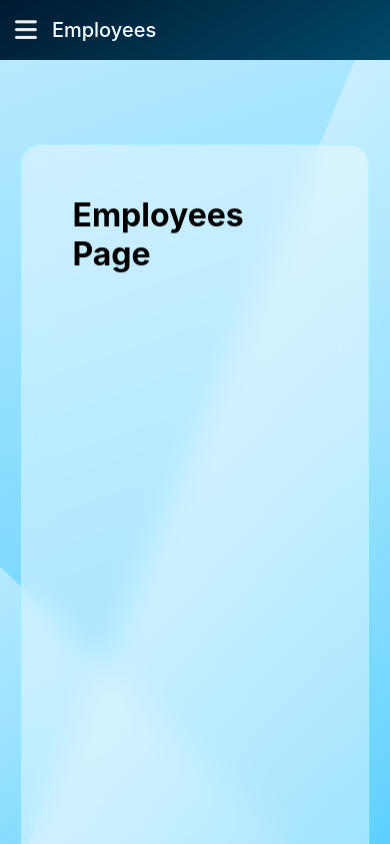
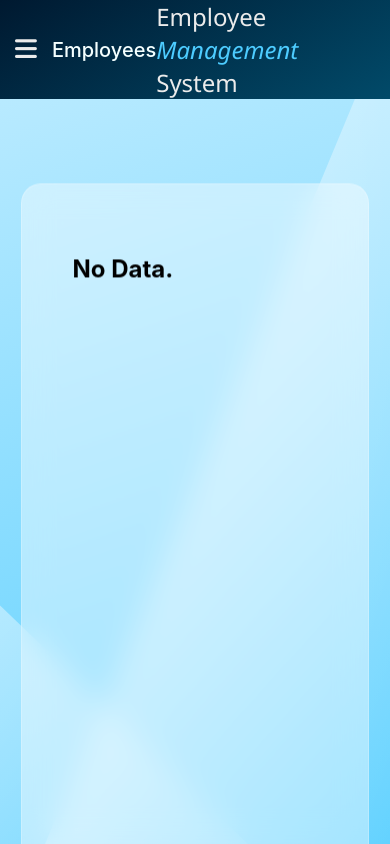
Before and after one commit to Reckadon/EmployeeManagementSite, a React (Create React App) app: page /employees in a window 390 px wide. Built offline with nearby package versions, Linux system fonts and the light colour scheme.

Commit message:
logo and copyright text added

```diff
--- a/public/index.html
+++ b/public/index.html
@@ -19,6 +19,7 @@
   </head>
   <body>
     <noscript>You need to enable JavaScript to run this app.</noscript>
+    <!-- Made by Romit Mohane -->
     <div id="root"></div>
   </body>
 </html>
--- /dev/null
+++ b/src/EmployeeClass.js
@@ -0,0 +1,4 @@
+class Employee {
+  constructor() {}
+}
+export default Employee;
--- /dev/null
+++ b/src/components/EmployeeList.js
@@ -0,0 +1,15 @@
+import React, { Component } from "react";
+
+class EmployeeList extends Component {
+  render() {
+    let data = localStorage.getItem("employees");
+    if (data === null) {
+      return <h2>No Data.</h2>;
+    } else {
+      data = JSON.parse(data);
+      console.log(data);
+    }
+  }
+}
+
+export default EmployeeList;
--- a/src/components/Employees.js
+++ b/src/components/Employees.js
@@ -1,9 +1,10 @@
 import React, { Component } from "react";
+import EmployeeList from "./EmployeeList";
 
 class Employees extends Component {
   state = {};
   render() {
-    return <h1 style={{ margin: "0px" }}>Employees Page</h1>;
+    return <EmployeeList />;
   }
 }
 
--- a/src/components/TopNav.js
+++ b/src/components/TopNav.js
@@ -12,17 +12,36 @@ class TopNav extends Component {
         ></span>
         <Switch>
           <Route exact path="/">
-            <span>Dashboard</span>
+            <span className="pageInfo">Dashboard</span>
           </Route>
           <Route exact path="/employees">
-            <span>Employees</span>
+            <span className="pageInfo">Employees</span>
           </Route>
         </Switch>
+        {this.getContent()}
+        <span id="emptySpan"></span>
       </nav>
     );
   }
+  getContent() {
+    if (window.screen.width > 480) {
+      return (
+        <h1>
+          Employee <em>Management</em> System
+        </h1>
+      );
+    } else {
+      return (
+        <h1>
+          E<em>M</em>S
+        </h1>
+      );
+    }
+  }
   showSideBar() {
     document.getElementById("navbar").classList.add("extended");
+    let Element = document.getElementById("copyright");
+    Element.style.transform = "translateX(0px)";
   }
 }
 
--- a/src/components/navbar.js
+++ b/src/components/navbar.js
@@ -14,6 +14,12 @@ class NavBar extends Component {
       for (const element of Element) {
         element.style.display = this.state.extended ? "none" : "inline";
       }
+
+      Element = document.getElementById("copyright");
+      Element.style.transform = this.state.extended
+        ? "translateX(-200px)"
+        : "translateX(0px)";
+
       Element = document.getElementById("chevron");
       Element.style.transform = this.state.extended
         ? "rotate(0deg)"
@@ -22,10 +28,14 @@ class NavBar extends Component {
     } else {
       this.setState({ extended: false });
       document.getElementById("navbar").classList.remove("extended");
+      let Element = document.getElementById("copyright");
+      Element.style.transform = "translateX(-200px)";
     }
   }
   retract() {
     if (window.screen.width < 480) {
+      let Element = document.getElementById("copyright");
+      Element.style.transform = "translateX(-200px)";
       this.setState({ extended: false });
       document.getElementById("navbar").classList.remove("extended");
     }
@@ -73,6 +83,9 @@ class NavBar extends Component {
             </li>
           </NavLink>
         </ul>
+        <em id="copyright-em">
+          <span id="copyright">&copy;Romit Mohane, 2021</span>
+        </em>
         <span id="extendButton" onClick={() => this.extend()}>
           <span id="chevron" className="small fas fa-chevron-right"></span>
         </span>
--- a/src/components/styles/container.css
+++ b/src/components/styles/container.css
@@ -62,8 +62,12 @@
 
   backdrop-filter: blur(15px);
   background-color: rgba(255, 255, 255, 0.404);
-  border: 1px solid rgba(163, 249, 255, 0.637);
+  border: 1px solid rgba(255, 255, 255, 0.219);
   border-radius: 20px;
+}
+footer {
+  z-index: 20;
+  background-color: aquamarine;
 }
 
 @media only screen and (max-width: 480px) {
--- a/src/components/styles/navbar.css
+++ b/src/components/styles/navbar.css
@@ -9,7 +9,7 @@
   position: sticky;
   position: -webkit-sticky;
   top: 0;
-  box-sizing: border-box;
+  box-sizing: content-box;
   display: flex;
   flex-direction: column;
   background: linear-gradient(225deg, rgb(0, 25, 48) 0%, rgb(1, 74, 105) 100%);
@@ -79,8 +79,20 @@ h4 {
   padding: 3px 10px 0px 10px;
   display: none;
   font-weight: 500;
-  transition: display 5s ease;
 }
+
+#copyright-em {
+  display: flex;
+  width: 190px;
+  justify-content: center;
+  overflow-wrap: initial;
+}
+#copyright {
+  transform: translateX(-200px);
+  transition: all 0.2s cubic-bezier(0.38, 0.88, 0.53, 0.96);
+  color: var(--nav-foreground);
+}
+
 #extendButton {
   border-top: solid 2px var(--nav-foreground);
   display: flex;
@@ -93,6 +105,8 @@ h4 {
 }
 .fa-chevron-right {
   transition: transform 0.3s cubic-bezier(0.03, 0.64, 1, 1);
+}
+@media only screen and (min-width: 480px) {
 }
 
 @media only screen and (max-width: 480px) {
@@ -115,6 +129,11 @@ h4 {
   .small {
     font-size: 25px;
   }
+  #copyright-em {
+    width: 60vw;
+    font-size: small;
+    transition: 0.2s cubic-bezier(0.07, 0.32, 0.51, 0.99);
+  }
   #extendButton {
     padding: 20px 25px 20px 0px;
   }
--- a/src/components/styles/topnav.css
+++ b/src/components/styles/topnav.css
@@ -6,7 +6,6 @@ nav {
   color: var(--nav-foreground);
   min-height: 80px;
   z-index: 50;
-  position: relative;
   border-left: solid 2px var(--nav-foreground);
 }
 nav > span {
@@ -14,13 +13,36 @@ nav > span {
   font-size: 22px;
   padding: 20px;
   font-weight: 500;
+  flex: 1;
   color: rgb(255, 255, 255);
+}
+nav > h1 {
+  font-family: "Segoe UI", Tahoma, Geneva, Verdana, sans-serif;
+  margin: 0px;
+  margin-right: 70px;
+  font-weight: 400;
+  padding-right: 15px;
+}
+nav > h1 > em {
+  font-weight: 500;
+  color: rgb(77, 204, 255);
+}
+nav > h1 > sup {
+  font-weight: 500;
 }
 
 .fa-bars {
   display: none;
 }
 
+@media only screen and (max-width: 710px) and (min-width: 480px) {
+  nav > h1 {
+    margin: 0px;
+  }
+  #emptySpan {
+    display: none;
+  }
+}
 @media only screen and (max-width: 480px) {
   nav {
     min-height: 60px;
@@ -29,8 +51,16 @@ nav > span {
   nav > span {
     color: rgb(244, 255, 255);
     padding: 0px;
+    flex: 0;
     font-size: 20px;
   }
+  nav > .pageInfo {
+    flex: 1;
+  }
+  nav > h1 {
+    margin: 0px;
+  }
+
   .fa-bars {
     font-size: 25px;
     display: inline-block;
```
